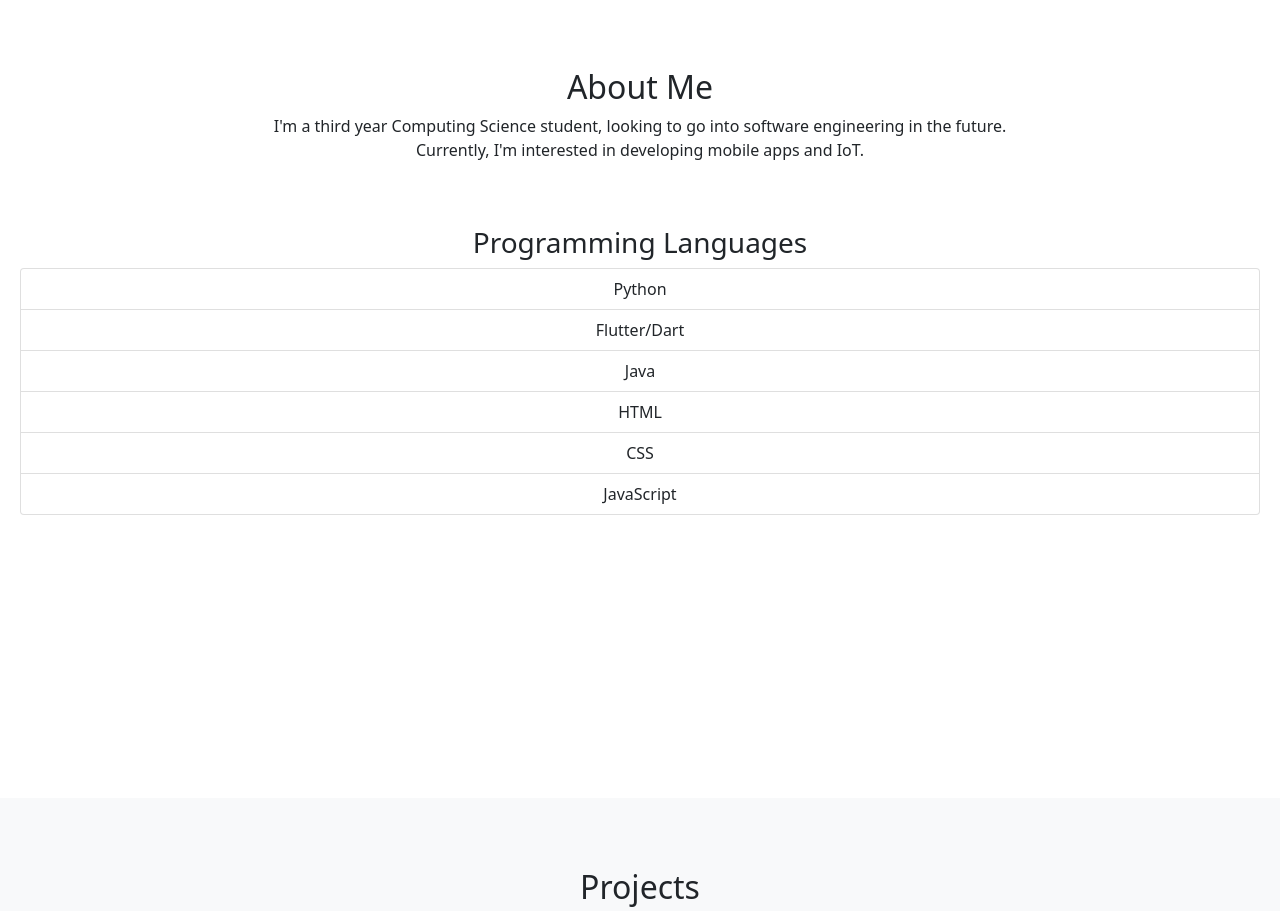
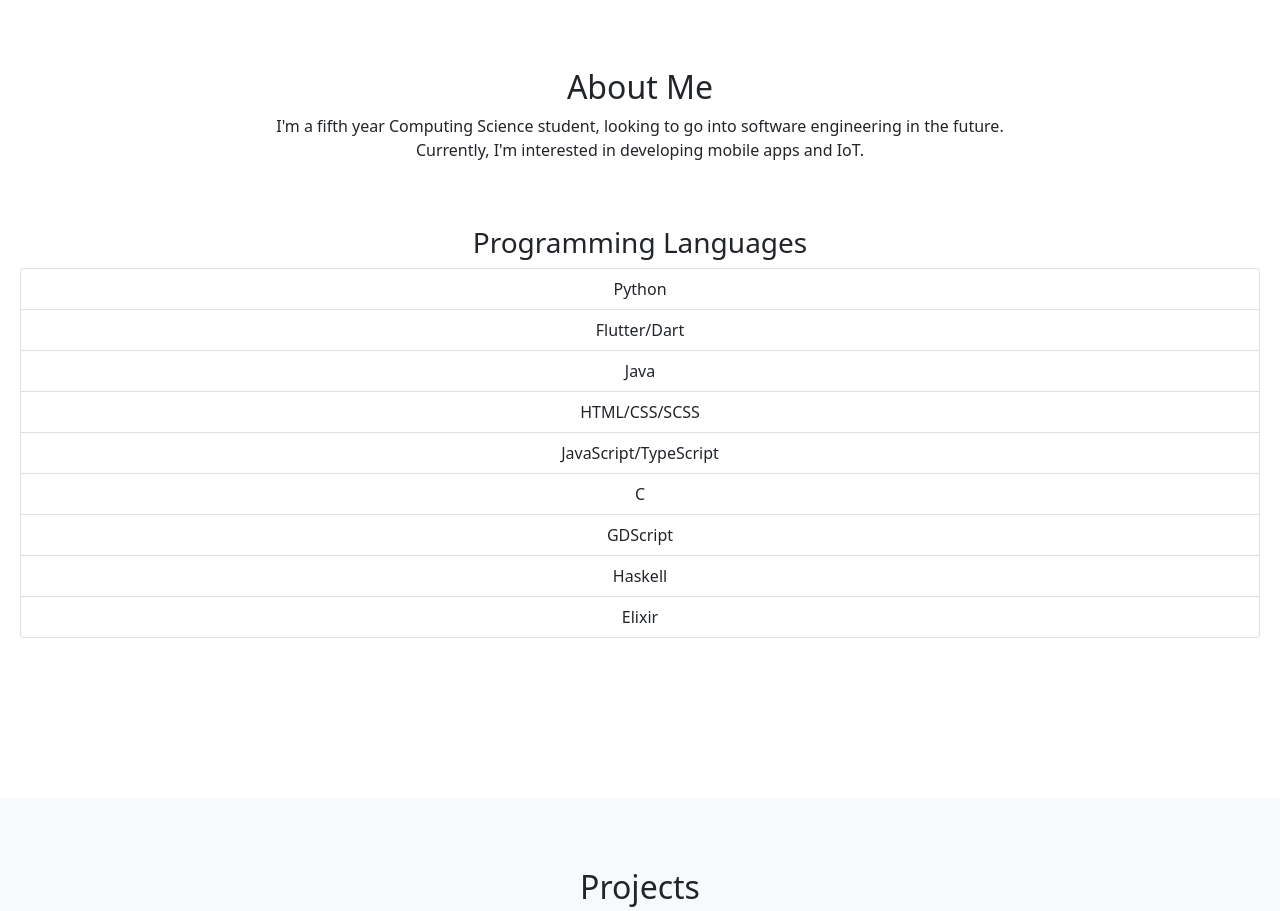
Before and after one commit to SilencedGoose/Solaris-Li, a plain HTML site: page index.html in a window 1280 px wide. Shown: the part 912-1823 px from the top of the page. Drawn offline with nearby package versions, Linux system fonts and the light colour scheme.

Commit message:
Update index.html

```diff
--- a/index.html
+++ b/index.html
@@ -54,7 +54,7 @@
 	    <section id="about" class="min-vh-100 overflow-auto">
 	      <h2>About Me</h2>
 	      <p class="text-dark">
-	        I'm a third year Computing Science student, looking to go into software engineering in the future.<br>
+	        I'm a fifth year Computing Science student, looking to go into software engineering in the future.<br>
 			Currently, I'm interested in developing mobile apps and IoT.
 	      </p>
 	      <br>
@@ -72,13 +72,22 @@
 			Java
 		</li>
 		<li class="list-group-item text-center">
-				HTML
+			HTML/CSS/SCSS
 		</li>
 		<li class="list-group-item text-center">
-				CSS
+			JavaScript/TypeScript
 		</li>
 	      	<li class="list-group-item text-center">
-				JavaScript
+			C
+		</li>
+	      	<li class="list-group-item text-center">
+			GDScript
+		</li>
+	      	<li class="list-group-item text-center">
+			Haskell
+		</li>
+	      	<li class="list-group-item text-center">
+			Elixir
 		</li>
 	      </ul>
 	    </section>
```
Lines whose indentation alone changed are shown as unchanged.
